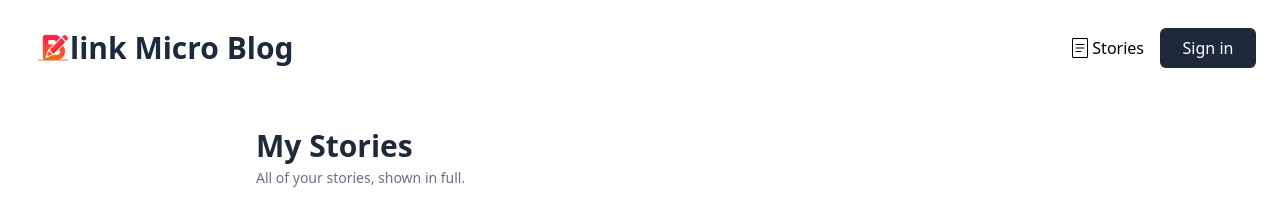
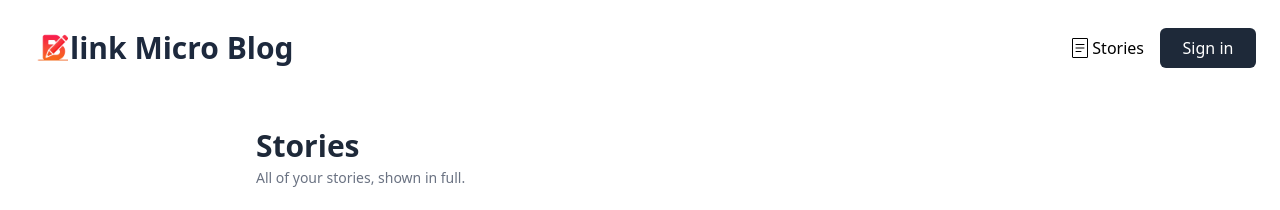
Before and after one commit to David090111/Blink-Micro-Blog, a React (Vite) app in the folder FrontEnd/: page /stories in a window 1280 px wide. Shown: the top 210 px of the page. Built offline with nearby package versions, Linux system fonts and the light colour scheme; no server answers.

Commit message:
change_homepage

```diff
--- a/FrontEnd/src/pages/Posts.jsx
+++ b/FrontEnd/src/pages/Posts.jsx
@@ -71,7 +71,7 @@
         <section className="space-y-6">
             {/* Page header */}
             <header>
-                <h1 className="text-3xl font-bold text-gray-800">My Stories</h1>
+                <h1 className="text-3xl font-bold text-gray-800">Stories</h1>
                 <p className="mt-1 text-sm text-gray-500">All of your stories, shown in full.</p>
             </header>
 
```
Also changed, not shown: FrontEnd/src/assets/homepicture.jpg, 1 other file (tests, documents, lock files or other folders).
